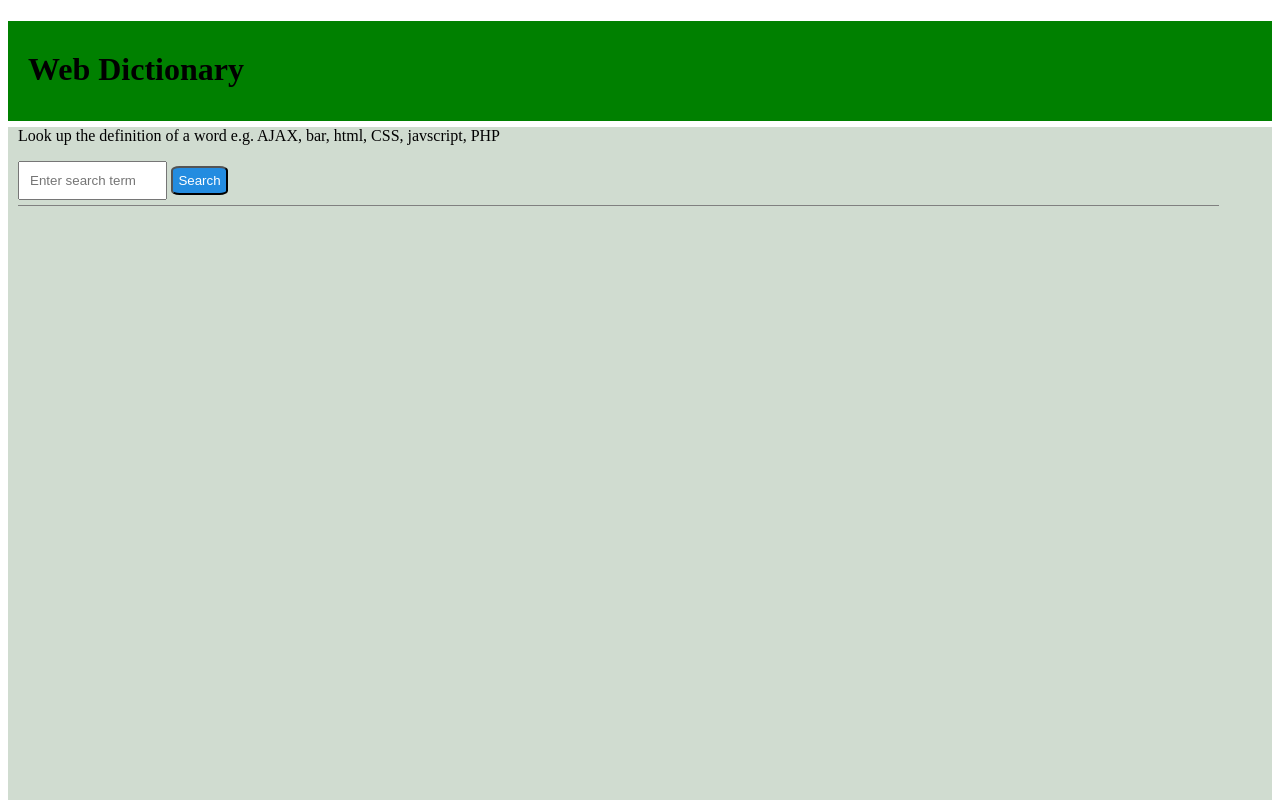
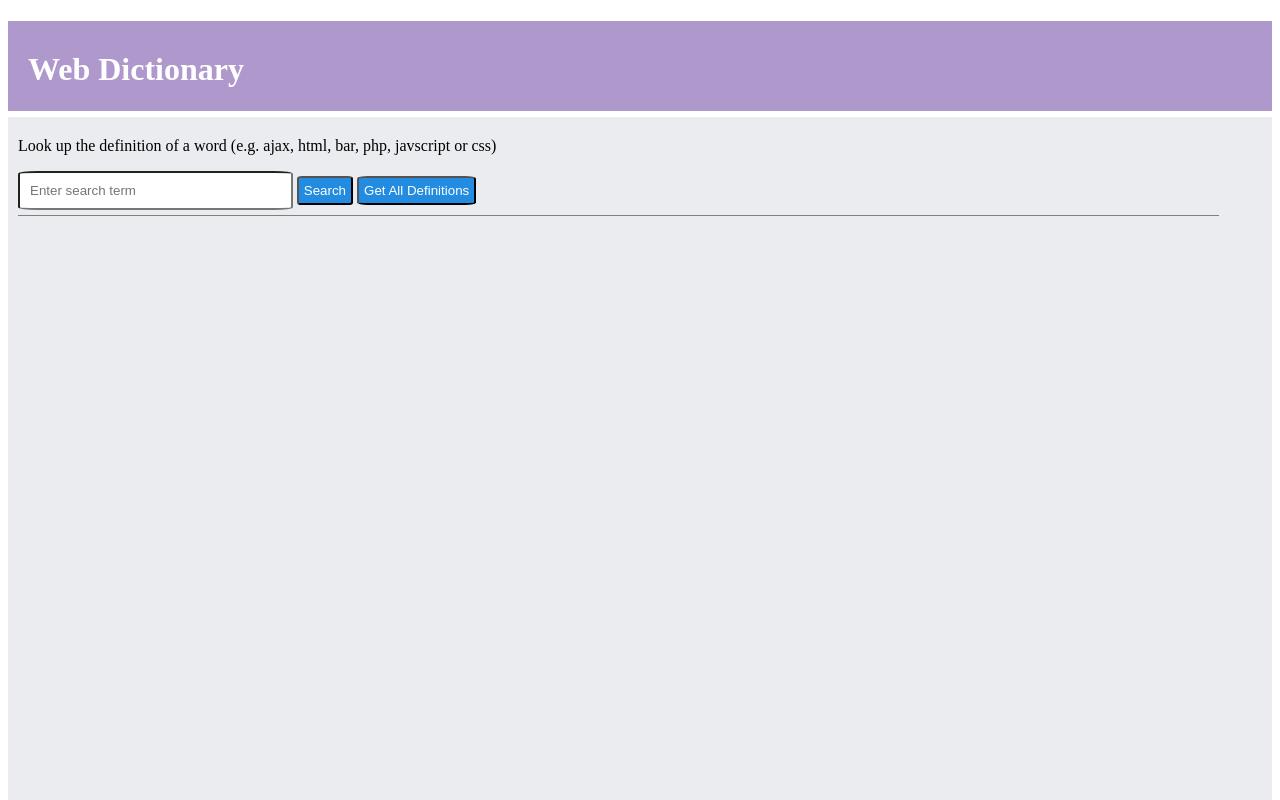
Before and after one commit to MoniqueF17/info2180-lab6, a plain HTML site: page index.html in a window 1280 px wide. Shown: the top 800 px of the page. Drawn offline with Linux system fonts and the light colour scheme.

Commit message:
Final index.html update

```diff
--- a/index.html
+++ b/index.html
@@ -1,20 +1,21 @@
 <!DOCTYPE html>
 <html>
 	<head>
-		<title>Definition</title>
+		<title>Definition(Lab6)</title>
 		<script src="search.js" type="text/javascript"></script>
 	</head>
 	<body>
-		<div style="background-color:green; height:100px;" >
+		<div style="background-color:#af99cc; color:white; height:90px;" >
 			<h1 style="position:relative; top:30px; left:20px;">Web Dictionary </h1>
 		</div>
-		<div style="background-color:#d0dcd0; height:1000px; position:relative; bottom:10px;" >
-			<p style="margin-left:10px;">
-				Look up the definition of a word e.g. AJAX, bar, html, CSS, javscript, PHP
+		<div style="background-color:#eaecef; height:800px; position:relative; bottom:10px;" >
+			<p style="margin-left:10px; padding-top:20px;">
+				Look up the definition of a word (e.g. ajax, html, bar, php, javscript or css)
 			</p>
 			<form action="#" method="GET" style="margin-left:10px;">
-				<input type="text" value ="" placeholder="Enter search term" style="padding:10px; width:10%;" />
-				<input type="button" value ="Search" style="background-color:#238ce0; color:#ffffff; border-radius:15%; padding:5px;" />
+				<input type="text" value ="" placeholder="Enter search term" style="padding:10px; border-radius:7%; width:20%;" />
+				<input type="button" value ="Search" style="background-color:#238ce0; color:#ffffff; border-radius:9%; padding:5px;" />
+				<input type="button" value ="Get All Definitions" style="background-color:#238ce0; color:#ffffff; border-radius:9%; padding:5px;" />
 			</form>
 			<div id="result" style="border-top:1px solid grey; position:relative; top:5px; width:95%; margin-left:10px;">
 			</div>
```
